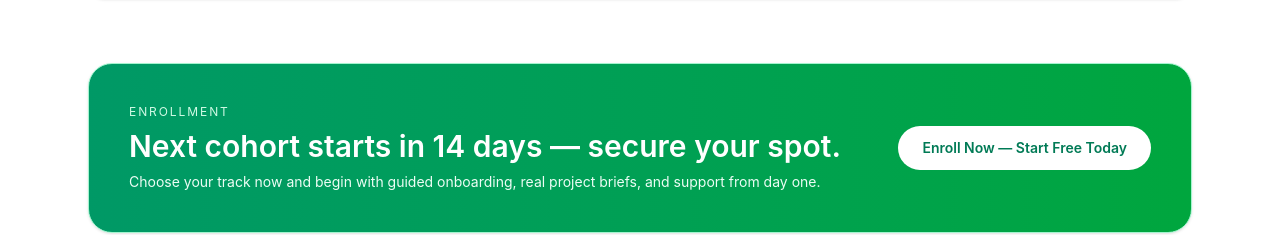
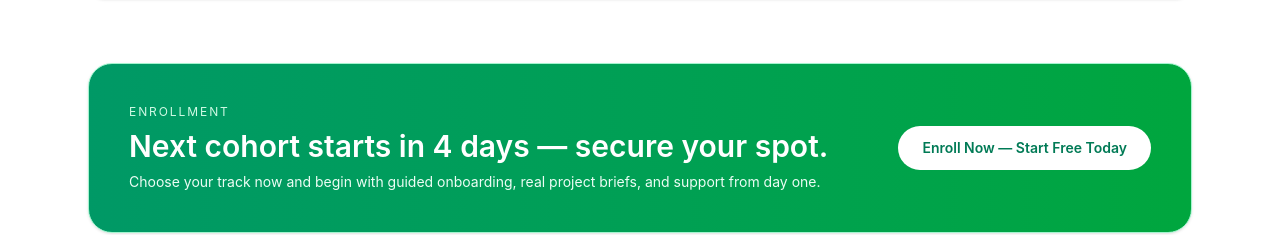
Before and after one commit to 004EK004/learn2xcel, a Next.js app: page /tracks in a window 1280 px wide. Shown: the part 3561-3796 px from the top of the page. Built offline with nearby package versions, Linux system fonts and the light colour scheme; no server answers.

Commit message:
Make cohort urgency timing dynamic
Agent-Logs-Url: https://github.com/004EK004/learn2xcel/sessions/8b4fd47b-116c-43c0-9854-a26fd5e1c718

Co-authored-by: 004EK004 <97364755+004EK004@users.noreply.github.com>

```diff
--- a/src/app/tracks/page.tsx
+++ b/src/app/tracks/page.tsx
@@ -150,7 +150,11 @@ export const metadata: Metadata = {
   },
 };
 
+export const revalidate = 86400;
+
 export default function TracksPage() {
+  const daysUntilNextCohort = getDaysUntilNextCohort();
+
   return (
     <div className="flex flex-col gap-16">
       <section className="rounded-3xl border border-emerald-100 bg-gradient-to-br from-emerald-50 via-white to-green-50 p-6 shadow-sm md:p-10">
@@ -445,7 +449,7 @@ export default function TracksPage() {
               Enrollment
             </p>
             <h2 className="mt-2 text-2xl font-semibold md:text-3xl">
-              Next cohort starts in 14 days — secure your spot.
+              Next cohort starts in {daysUntilNextCohort} days — secure your spot.
             </h2>
             <p className="mt-2 text-sm text-emerald-50">
               Choose your track now and begin with guided onboarding, real project
@@ -462,6 +466,13 @@ export default function TracksPage() {
       </section>
     </div>
   );
+}
+
+function getDaysUntilNextCohort() {
+  const today = new Date();
+  const day = today.getDay();
+  const daysToNextMonday = (8 - day) % 7 || 7;
+  return daysToNextMonday;
 }
 
 function FeatureItem({
```
